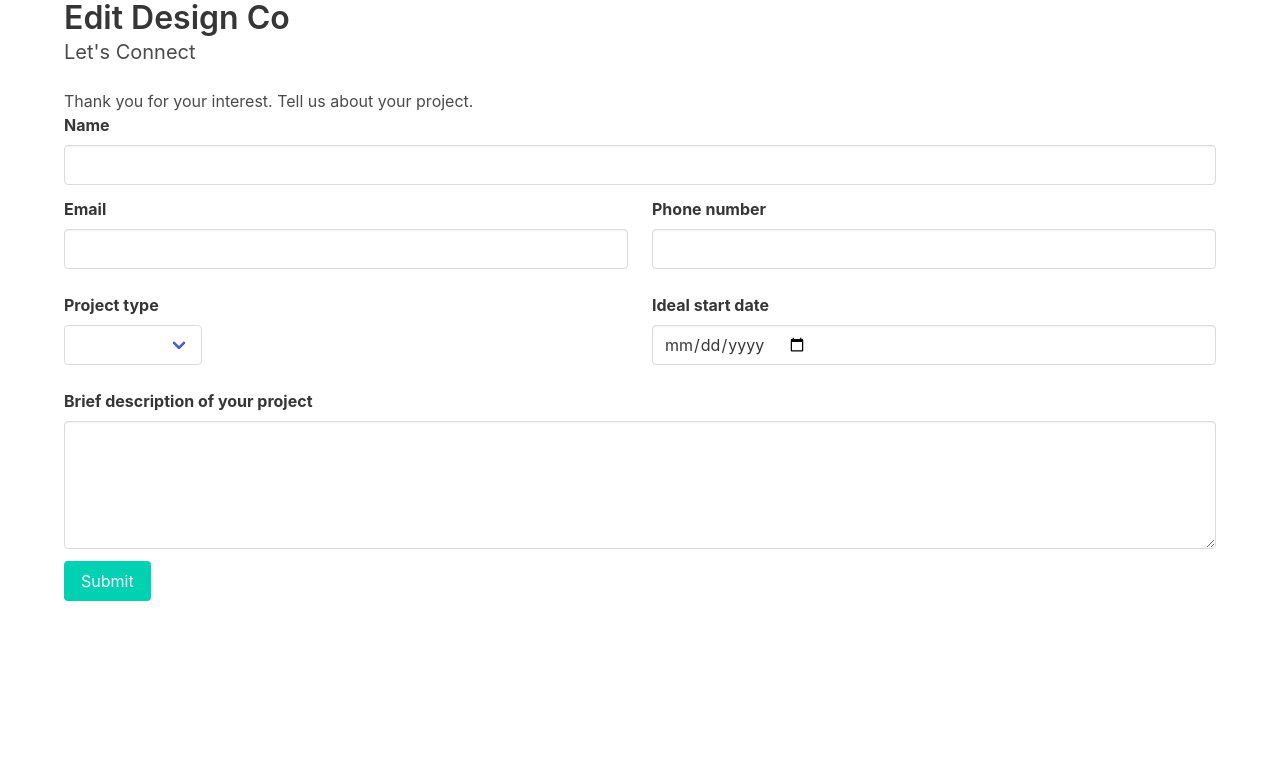
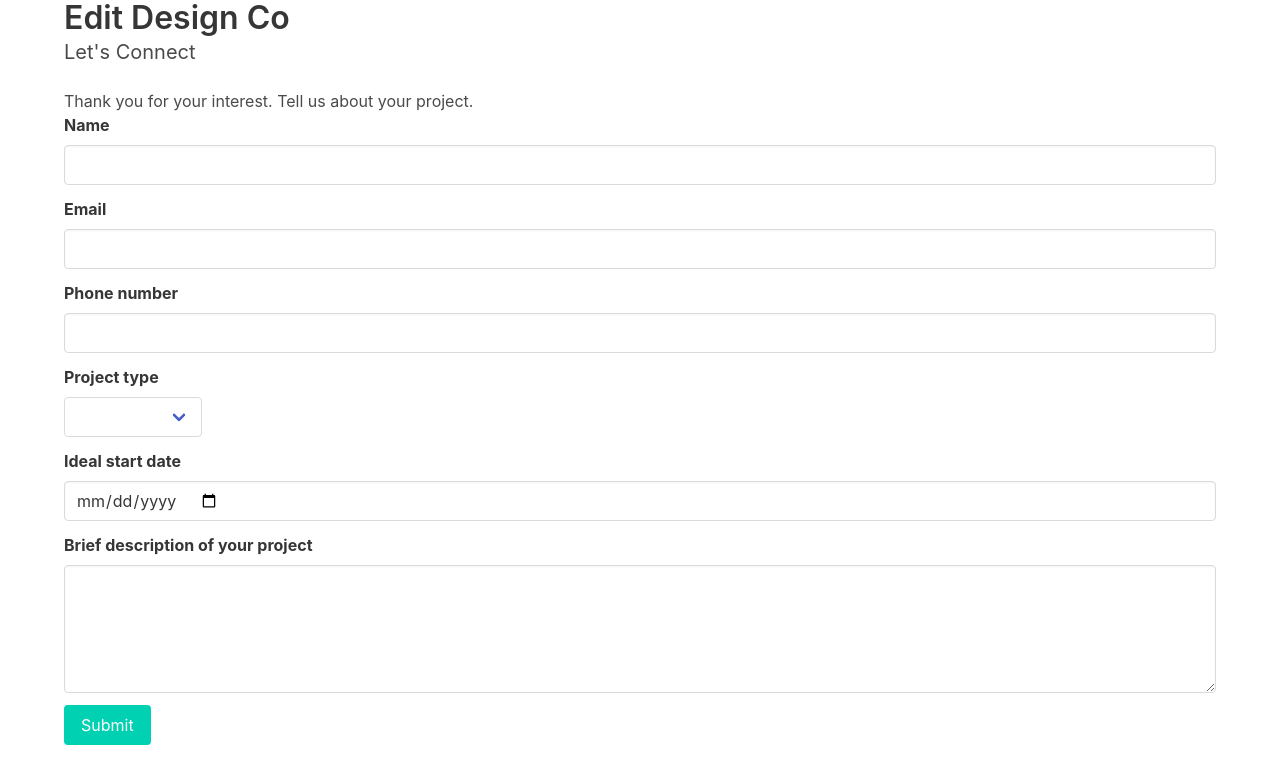
Before and after one commit to tweeres04/edit-design-co, a Next.js app: page / in a window 1280 px wide. Shown: the top 784 px of the page. Built offline with nearby package versions, Linux system fonts and the light colour scheme; no server answers.

Commit message:
One column

```diff
--- a/pages/index.tsx
+++ b/pages/index.tsx
@@ -28,8 +28,6 @@ const Home: NextPage = () => {
 						name="name"
 					/>
 				</div>
-				<div className="columns">
-					<div className="column">
 				<div className="field">
 					<label htmlFor="emailInput" className="label">
 						Email
@@ -41,8 +39,6 @@ const Home: NextPage = () => {
 						name="email"
 					/>
 				</div>
-					</div>
-					<div className="column">
 				<div className="field">
 					<label htmlFor="phoneInput" className="label">
 						Phone number
@@ -54,31 +50,20 @@ const Home: NextPage = () => {
 						name="phone"
 					/>
 				</div>
-					</div>
-				</div>
-				<div className="columns">
-					<div className="column">
 				<div className="field">
 					<label htmlFor="projectTypeInput" className="label">
 						Project type
 					</label>
 					<div className="select">
-								<select
-									name="projectType"
-									id="projectTypeInput"
-								>
+						<select name="projectType" id="projectTypeInput">
 							<option value=""></option>
 							<option value="new_build">New Build</option>
 							<option value="furniture">Furniture</option>
-									<option value="renovation">
-										Renovation
-									</option>
+							<option value="renovation">Renovation</option>
 							<option value="other">Other</option>
 						</select>
 					</div>
 				</div>
-					</div>
-					<div className="column">
 				<div className="field">
 					<label htmlFor="startDateInput" className="label">
 						Ideal start date
@@ -89,8 +74,6 @@ const Home: NextPage = () => {
 						id="startDateInput"
 						name="startDate"
 					/>
-						</div>
-					</div>
 				</div>
 				<div className="field">
 					<label htmlFor="messageInput" className="label">
```
Lines whose indentation alone changed are shown as unchanged.
